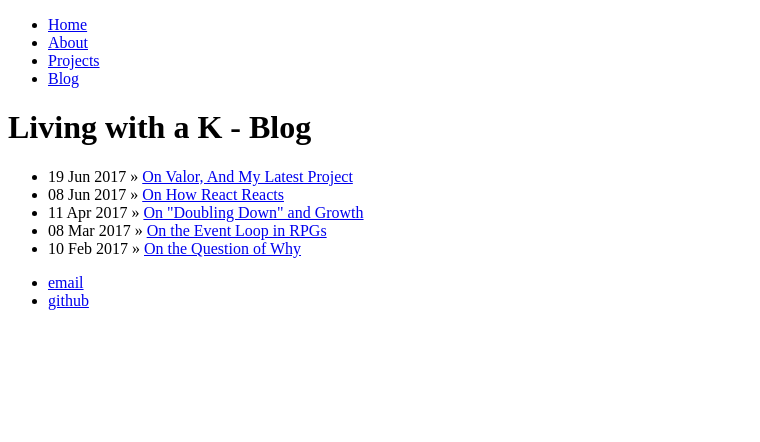
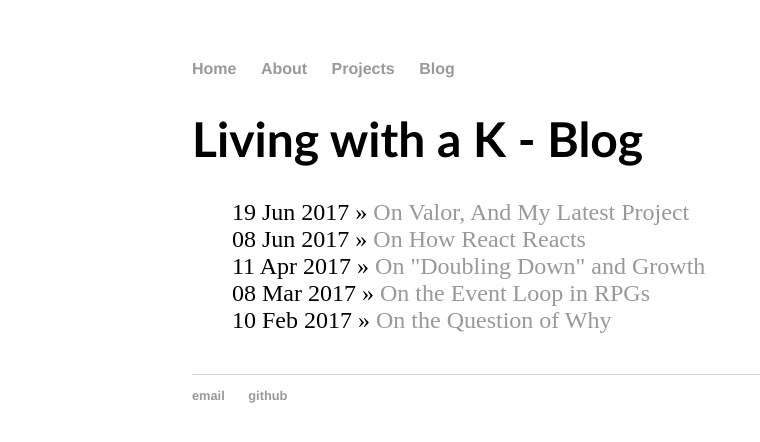
Before and after one commit to with-a-k/with-a-k.github.io, a Jekyll site: the page built from blog/index.html, in a window 1280 px wide. Shown: the top 442 px of the page, without its empty margins (0-760 px from the left). Built offline with Jekyll 4.4.1, drawn with Linux system fonts in a browser that asks for light colours.

Commit message:
Make CSS file reachable from any part of the site

```diff
--- a/_layouts/default.html
+++ b/_layouts/default.html
@@ -2,7 +2,7 @@
 <html>
   <head>
     <title>{{page.title}}</title>
-    <link rel="stylesheet" type="text/css" href="css/main.css">
+    <link rel="stylesheet" type="text/css" href="{{site.baseurl}}/css/main.css">
   </head>
   <body>
     <nav>
```
